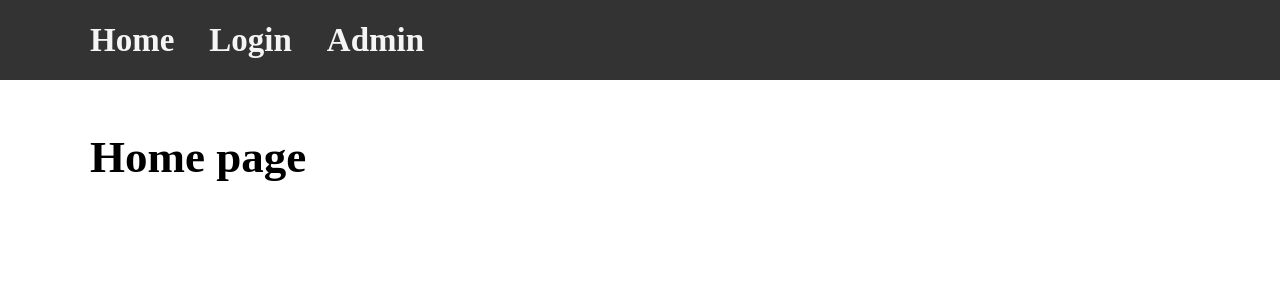
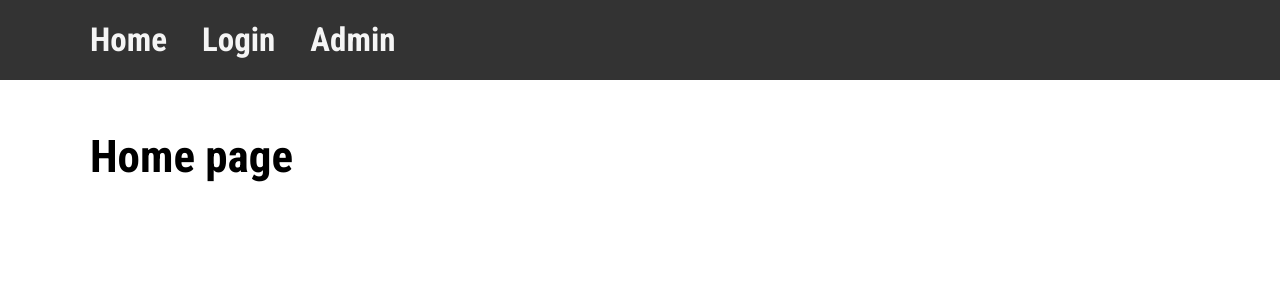
Before and after one commit to GregerGundersen/gloppen, a React (Create React App) app: page / in a window 1280 px wide. Shown: the top 300 px of the page. Built offline with nearby package versions, Linux system fonts and the light colour scheme.

Commit message:
new font

```diff
--- a/src/styles/styles.css
+++ b/src/styles/styles.css
@@ -1,3 +1,4 @@
+@import url("https://fonts.googleapis.com/css2?family=Roboto+Condensed:wght@300;400;700&display=swap");
 * {
   -webkit-box-sizing: border-box;
           box-sizing: border-box;
@@ -7,6 +8,7 @@
 
 body {
   line-height: 1.6;
+  font-family: 'Roboto Condensed', sans-serif;
 }
 
 ul {
--- a/src/styles/styles.scss
+++ b/src/styles/styles.scss
@@ -1,3 +1,5 @@
+@import url('https://fonts.googleapis.com/css2?family=Roboto+Condensed:wght@300;400;700&display=swap');
+
 *{
     box-sizing: border-box;
     padding: 0;
@@ -6,6 +8,7 @@
 
 body {
     line-height: 1.6;
+    font-family: 'Roboto Condensed', sans-serif;
 }
 
 ul {
@@ -36,8 +39,6 @@
     background-color: #333;
 }
 
-.navLinks {
-}
 
 .navLinks ul {
     max-width: 1100px;
```
Also changed, not shown: 1 other file (tests, documents, lock files or other folders).
